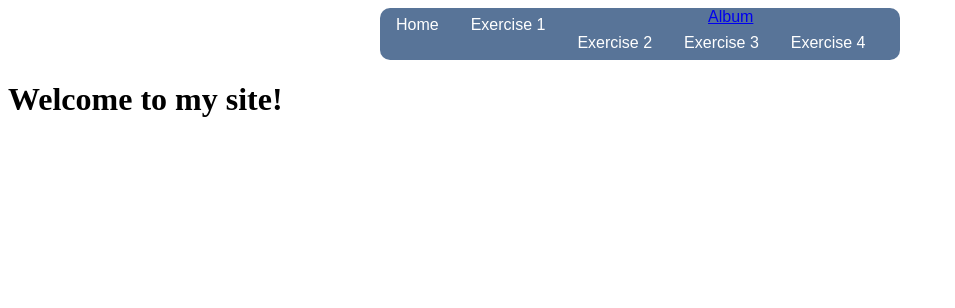
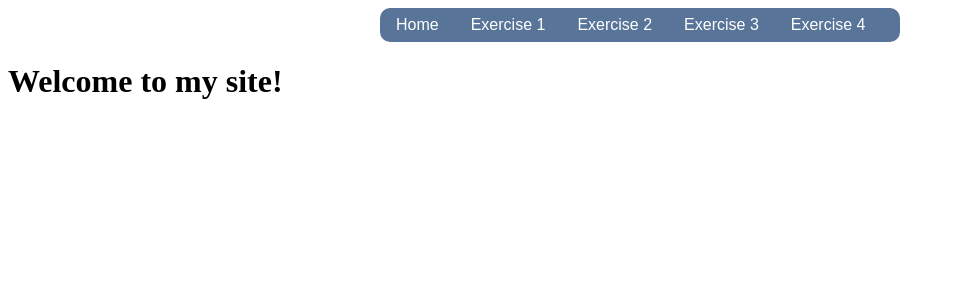
Before and after one commit to Madgame3/CMST386, a PHP site: page /exercise1/index.html in a window 1280 px wide. Shown: the top 308 px of the page, without its empty margins (0-955 px from the left). Run offline with PHP 8.4, Linux system fonts and the light colour scheme.

Commit message:
exercise 1, navigation

```diff
--- a/exercise1/main.css
+++ b/exercise1/main.css
@@ -29,6 +29,11 @@ nav li a:hover {
     color:white;
     background-color: #003366;
 }
-li.dropdown {
+
+.dropdown{
+    display: none;
+}
+
+.dropdown :hover {
     display: inline-block;
 }
```
